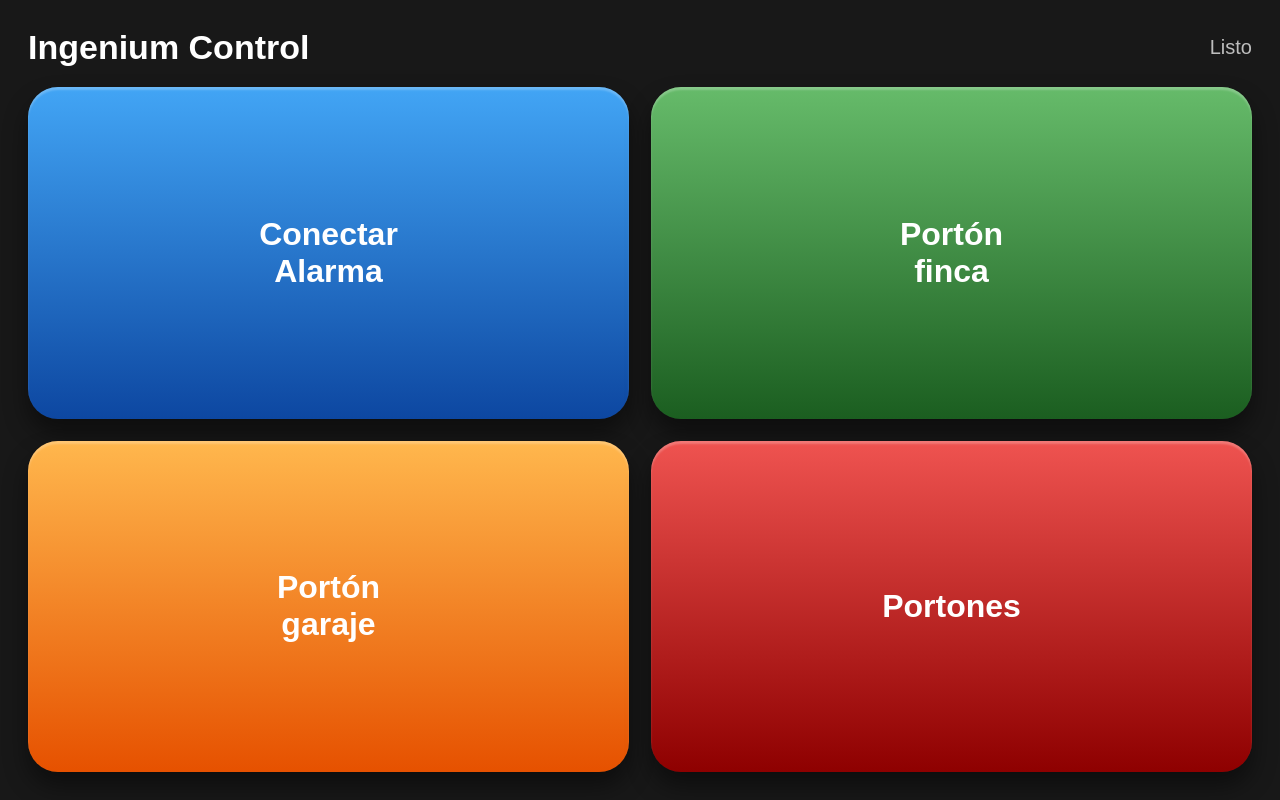
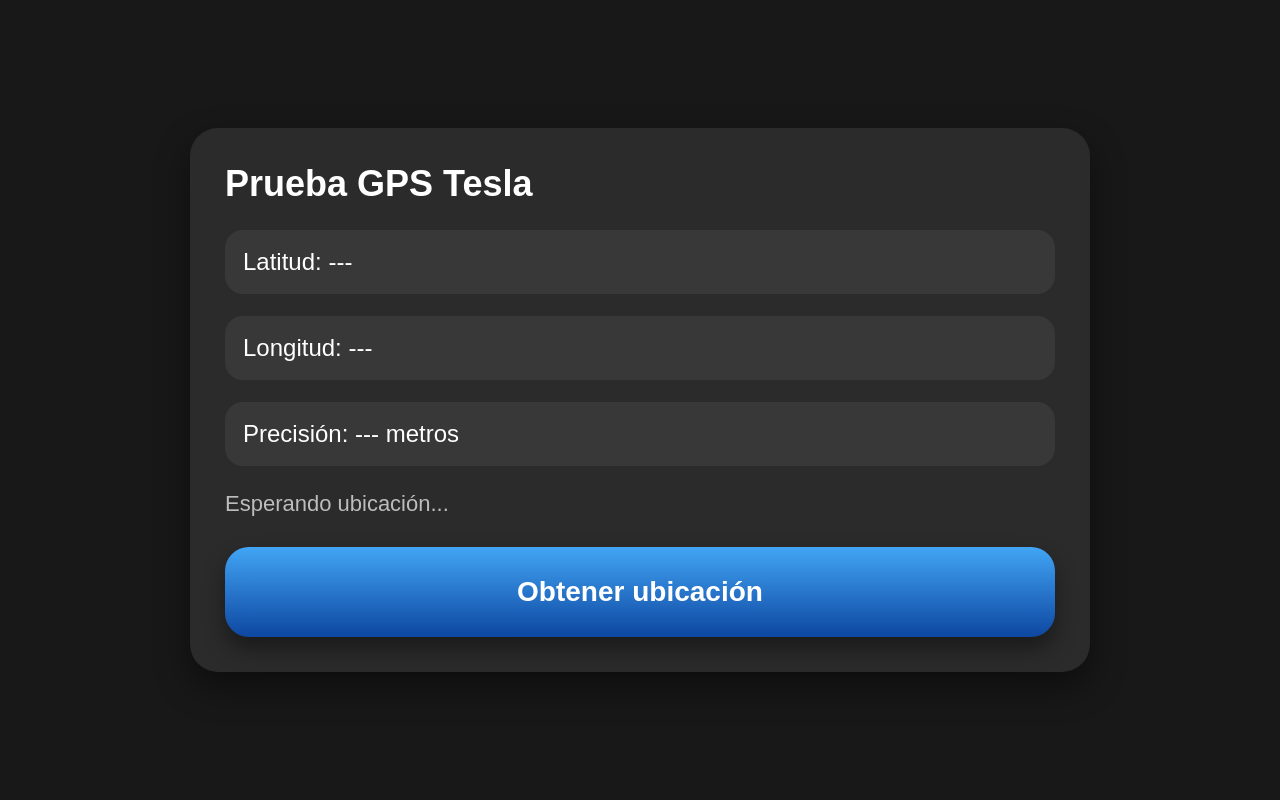
Before and after one commit to krizpinastur/ingenium-tesla, a plain HTML site: page index.html in a window 1280 px wide. Drawn offline with Linux system fonts and the light colour scheme.

Commit message:
Add files via upload

```diff
--- a/index.html
+++ b/index.html
@@ -2,24 +2,19 @@
 <html lang="es">
 
 <head>
-
     <meta charset="UTF-8">
-
     <meta
         name="viewport"
         content="width=device-width, initial-scale=1.0, maximum-scale=1.0"
     >
-
-    <title>Ingenium Tesla</title>
+    <title>Prueba GPS Tesla</title>
 
     <style>
-
         * {
             box-sizing: border-box;
         }
 
-        html,
-        body {
+        html, body {
             margin: 0;
             width: 100%;
             height: 100%;
@@ -32,328 +27,141 @@
             display: flex;
             align-items: center;
             justify-content: center;
-            overflow: hidden;
+            padding: 20px;
         }
 
         .panel {
             width: 100%;
-            height: 100%;
-            padding: 28px;
-
-            display: flex;
-            flex-direction: column;
-            gap: 20px;
+            max-width: 900px;
+            background: #2b2b2b;
+            border-radius: 28px;
+            padding: 35px;
+            box-shadow: 0 15px 35px rgba(0, 0, 0, 0.45);
         }
 
-        .cabecera {
-            display: flex;
-            align-items: center;
-            justify-content: space-between;
+        h1 {
+            margin-top: 0;
+            font-size: 36px;
         }
 
-        .titulo {
-            font-size: 34px;
-            font-weight: bold;
+        .dato {
+            margin-top: 22px;
+            padding: 18px;
+            background: #383838;
+            border-radius: 18px;
+            font-size: 24px;
         }
 
         #estado {
-            font-size: 20px;
+            margin-top: 25px;
+            font-size: 22px;
             color: #bdbdbd;
         }
 
-        .botones {
-            flex: 1;
-
-            display: grid;
-            grid-template-columns: 1fr 1fr;
-            grid-template-rows: 1fr 1fr;
-
-            gap: 22px;
+        button {
+            width: 100%;
+            height: 90px;
+            margin-top: 30px;
+            border: none;
+            border-radius: 24px;
+            background: linear-gradient(to bottom, #42a5f5, #0d47a1);
+            color: white;
+            font-size: 28px;
+            font-weight: bold;
+            cursor: pointer;
+            box-shadow: 0 12px 22px rgba(0, 0, 0, 0.4);
         }
 
-        .boton {
-            border: none;
-            border-radius: 30px;
-
-            color: white;
-
-            font-size: 32px;
-            font-weight: bold;
-
-            cursor: pointer;
-
-            box-shadow:
-                0 14px 24px rgba(0, 0, 0, 0.45),
-                inset 0 3px 2px rgba(255, 255, 255, 0.22);
-
-            transition:
-                transform 0.08s ease,
-                box-shadow 0.08s ease,
-                filter 0.08s ease;
-
-            user-select: none;
-            -webkit-user-select: none;
+        button:active {
+            transform: translateY(5px);
         }
-
-        .boton:active {
-
-            transform: translateY(7px);
-
-            box-shadow:
-                0 5px 10px rgba(0, 0, 0, 0.4),
-                inset 0 2px 2px rgba(255, 255, 255, 0.15);
-
-            filter: brightness(0.9);
-        }
-
-        .alarma {
-            background:
-                linear-gradient(
-                    to bottom,
-                    #42a5f5,
-                    #0d47a1
-                );
-        }
-
-        .finca {
-            background:
-                linear-gradient(
-                    to bottom,
-                    #66bb6a,
-                    #1b5e20
-                );
-        }
-
-        .garaje {
-            background:
-                linear-gradient(
-                    to bottom,
-                    #ffb74d,
-                    #e65100
-                );
-        }
-
-        .portones {
-            background:
-                linear-gradient(
-                    to bottom,
-                    #ef5350,
-                    #8e0000
-                );
-        }
-
-        audio {
-            display: none;
-        }
-
-        @media (max-width: 900px) {
-
-            body {
-                overflow: auto;
-            }
-
-            .botones {
-                grid-template-columns: 1fr;
-                grid-template-rows: auto;
-            }
-
-            .boton {
-                min-height: 130px;
-            }
-        }
-
     </style>
-
 </head>
-
 
 <body>
 
 <div class="panel">
 
-    <div class="cabecera">
+    <h1>Prueba GPS Tesla</h1>
 
-        <div class="titulo">
-            Ingenium Control
-        </div>
-
-        <div id="estado">
-            Listo
-        </div>
-
+    <div class="dato">
+        Latitud:
+        <span id="latitud">---</span>
     </div>
 
-
-    <div class="botones">
-
-
-        <button
-            class="boton alarma"
-            onclick="enviarOrden('/alarma', 'Alarma')"
-        >
-            Conectar
-            <br>
-            Alarma
-        </button>
-
-
-        <button
-            class="boton finca"
-            onclick="enviarOrden('/porton-finca', 'Portón finca')"
-        >
-            Portón
-            <br>
-            finca
-        </button>
-
-
-        <button
-            class="boton garaje"
-            onclick="enviarOrden('/porton-garaje', 'Portón garaje')"
-        >
-            Portón
-            <br>
-            garaje
-        </button>
-
-
-        <button
-            class="boton portones"
-            onclick="enviarOrden('/portones', 'Portones')"
-        >
-            Portones
-        </button>
-
-
+    <div class="dato">
+        Longitud:
+        <span id="longitud">---</span>
     </div>
 
+    <div class="dato">
+        Precisión:
+        <span id="precision">---</span> metros
+    </div>
 
-    <audio
-        id="sonidoBoton"
-        src="button_click.mp3"
-        preload="auto">
-    </audio>
+    <div id="estado">
+        Esperando ubicación...
+    </div>
+
+    <button onclick="obtenerUbicacion()">
+        Obtener ubicación
+    </button>
 
 </div>
 
+<script>
+    function obtenerUbicacion() {
 
-<script>
+        const estado = document.getElementById("estado");
 
-    const worker =
-        "https://ingenium-control.pablo-dosuarez.workers.dev";
-
-
-    // =============================================================
-    // SONIDO DE LOS BOTONES
-    // =============================================================
-
-    function reproducirSonido() {
-
-        const audio =
-            document.getElementById("sonidoBoton");
-
-        try {
-
-            audio.pause();
-
-            audio.currentTime =
-                0;
-
-            const reproduccion =
-                audio.play();
-
-
-            if (reproduccion !== undefined) {
-
-                reproduccion.catch(
-                    function(error) {
-
-                        console.log(
-                            "El navegador no permitió reproducir el sonido:",
-                            error
-                        );
-                    }
-                );
-            }
-
-        } catch (error) {
-
-            console.log(
-                "Error reproduciendo sonido:",
-                error
-            );
-        }
-    }
-
-
-    // =============================================================
-    // ENVIAR ORDEN
-    // =============================================================
-
-    async function enviarOrden(
-        accion,
-        nombre
-    ) {
-
-        // Sonido inmediatamente al tocar el botón
-        reproducirSonido();
-
-
-        const estado =
-            document.getElementById("estado");
-
-
-        estado.innerText =
-            "Enviando " + nombre + "...";
-
-
-        try {
-
-            const respuesta =
-                await fetch(
-                    worker + accion,
-                    {
-                        method: "POST"
-                    }
-                );
-
-
-            if (respuesta.ok) {
-
-                estado.innerText =
-                    nombre + " enviado";
-
-            } else {
-
-                estado.innerText =
-                    "Error " + respuesta.status;
-            }
-
-
-        } catch (error) {
-
-            estado.innerText =
-                "Error de conexión";
-
-            console.error(error);
+        if (!navigator.geolocation) {
+            estado.innerText = "Este navegador no soporta geolocalización.";
+            return;
         }
 
+        estado.innerText = "Solicitando ubicación...";
 
-        setTimeout(
-            function () {
+        navigator.geolocation.getCurrentPosition(
 
-                estado.innerText =
-                    "Listo";
+            function(posicion) {
+                const lat = posicion.coords.latitude;
+                const lon = posicion.coords.longitude;
+                const precision = posicion.coords.accuracy;
 
+                document.getElementById("latitud").innerText = lat.toFixed(7);
+                document.getElementById("longitud").innerText = lon.toFixed(7);
+                document.getElementById("precision").innerText = Math.round(precision);
+
+                estado.innerText = "Ubicación obtenida correctamente.";
             },
 
-            2500
+            function(error) {
+                switch (error.code) {
+                    case error.PERMISSION_DENIED:
+                        estado.innerText = "Permiso de ubicación denegado.";
+                        break;
+
+                    case error.POSITION_UNAVAILABLE:
+                        estado.innerText = "Ubicación no disponible.";
+                        break;
+
+                    case error.TIMEOUT:
+                        estado.innerText = "Tiempo agotado obteniendo ubicación.";
+                        break;
+
+                    default:
+                        estado.innerText = "Error desconocido obteniendo ubicación.";
+                }
+            },
+
+            {
+                enableHighAccuracy: true,
+                timeout: 15000,
+                maximumAge: 0
+            }
         );
     }
-
 </script>
 
-
 </body>
-
 </html>
```
